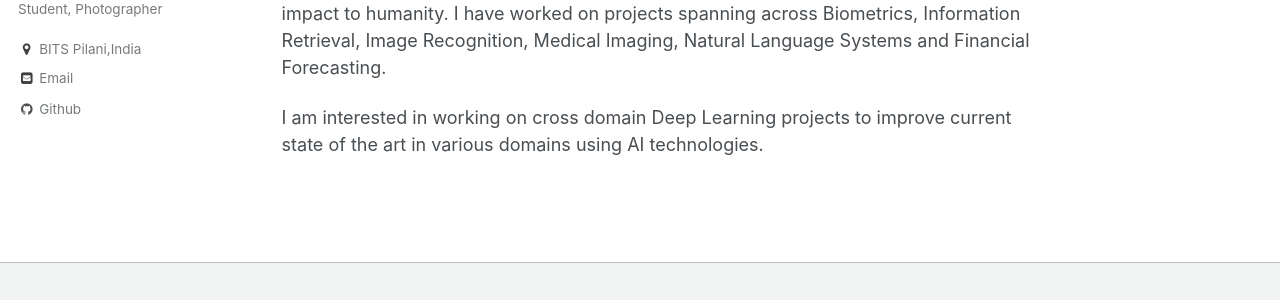
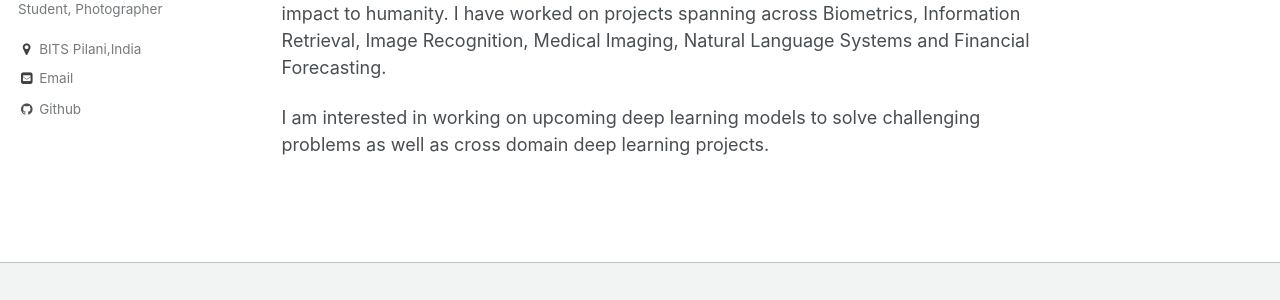
Before and after one commit to amitojdeep/amitojdeep.github.io, a Jekyll site: the page built from _pages/about.md, in a window 1280 px wide. Shown: the part 356-656 px from the top of the page. Built offline with Jekyll 4.4.1, drawn with Linux system fonts in a browser that asks for light colours.

Commit message:
Update about.md

```diff
--- a/_pages/about.md
+++ b/_pages/about.md
@@ -10,4 +10,4 @@
 
 I am committed to doing research projects which have the potential of making a positive impact to humanity. I have worked on projects spanning across Biometrics, Information Retrieval, Image Recognition, Medical Imaging, Natural Language Systems and Financial Forecasting.
 
-I am interested in working on cross domain Deep Learning projects to improve current state of the art in various domains using AI technologies.
+I am interested in working on upcoming deep learning models to solve challenging problems as well as cross domain deep learning projects.
```
